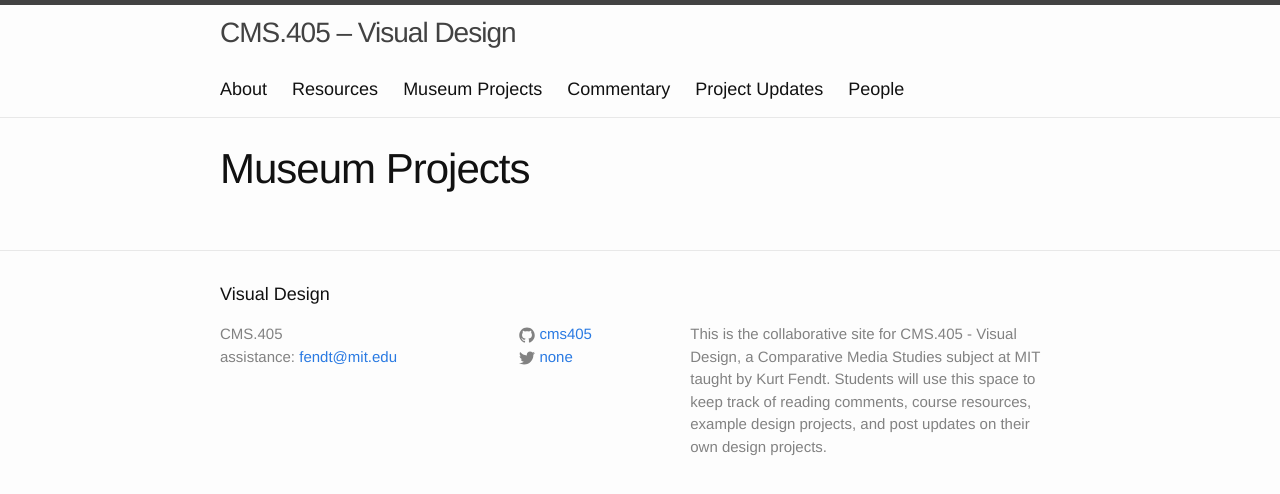
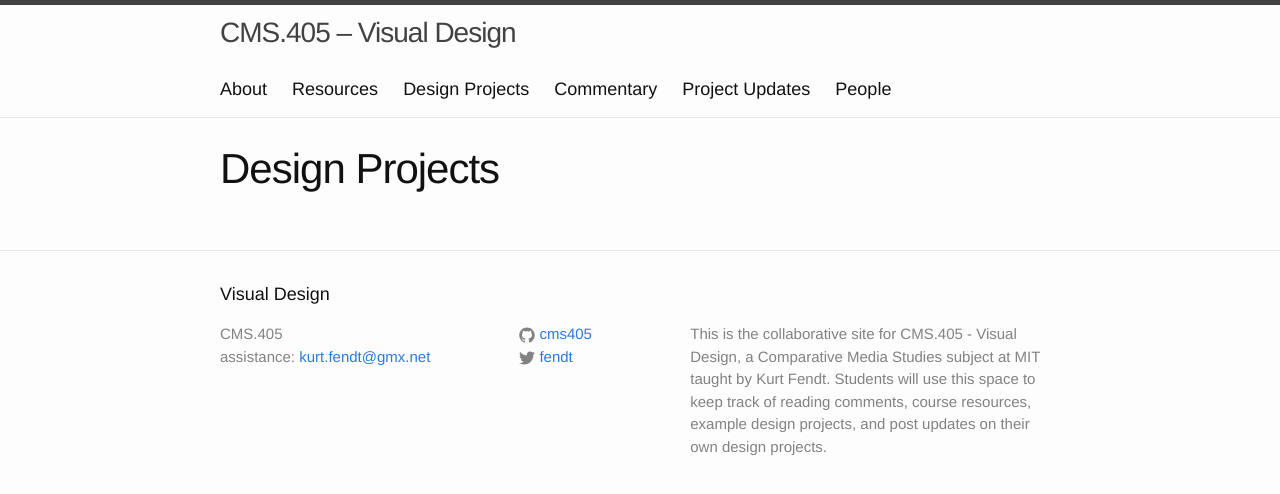
Before and after one commit to cms635/cms405.github.io, a Jekyll site: the page built from ext-projects.html, in a window 1280 px wide. Shown: the top 494 px of the page. Built offline with Jekyll 4.4.1, drawn with Linux system fonts in a browser that asks for light colours.

Commit message:
Updates to various pages

```diff
--- a/_config.yml
+++ b/_config.yml
@@ -2,14 +2,14 @@
 title: "CMS.405"
 full_name: "CMS.405 – Visual Design"
 name: "Visual Design"
-email: fendt@mit.edu
+email: kurt.fendt@gmx.net
 description: > # this means to ignore newlines until "baseurl:"
   This is the collaborative site for CMS.405 - Visual Design, a Comparative Media Studies subject at MIT taught by Kurt Fendt. Students will
   use this space to keep track of reading comments, course resources, example
   design projects, and post updates on their own design projects.
 baseurl: "" # the subpath of your site, e.g. /blog/
 url: "http://cms405.github.io/" # the base hostname & protocol for your site
-twitter_username: none
+twitter_username: fendt
 github_username: cms405
 permalink: none
 
--- a/ext-projects.html
+++ b/ext-projects.html
@@ -1,6 +1,6 @@
 ---
 layout: page
-title: Museum Projects
+title: Design Projects
 permalink: /ext-projects/
 nav-rank: 3
 ---
```
Also changed, not shown: 6 other files.
